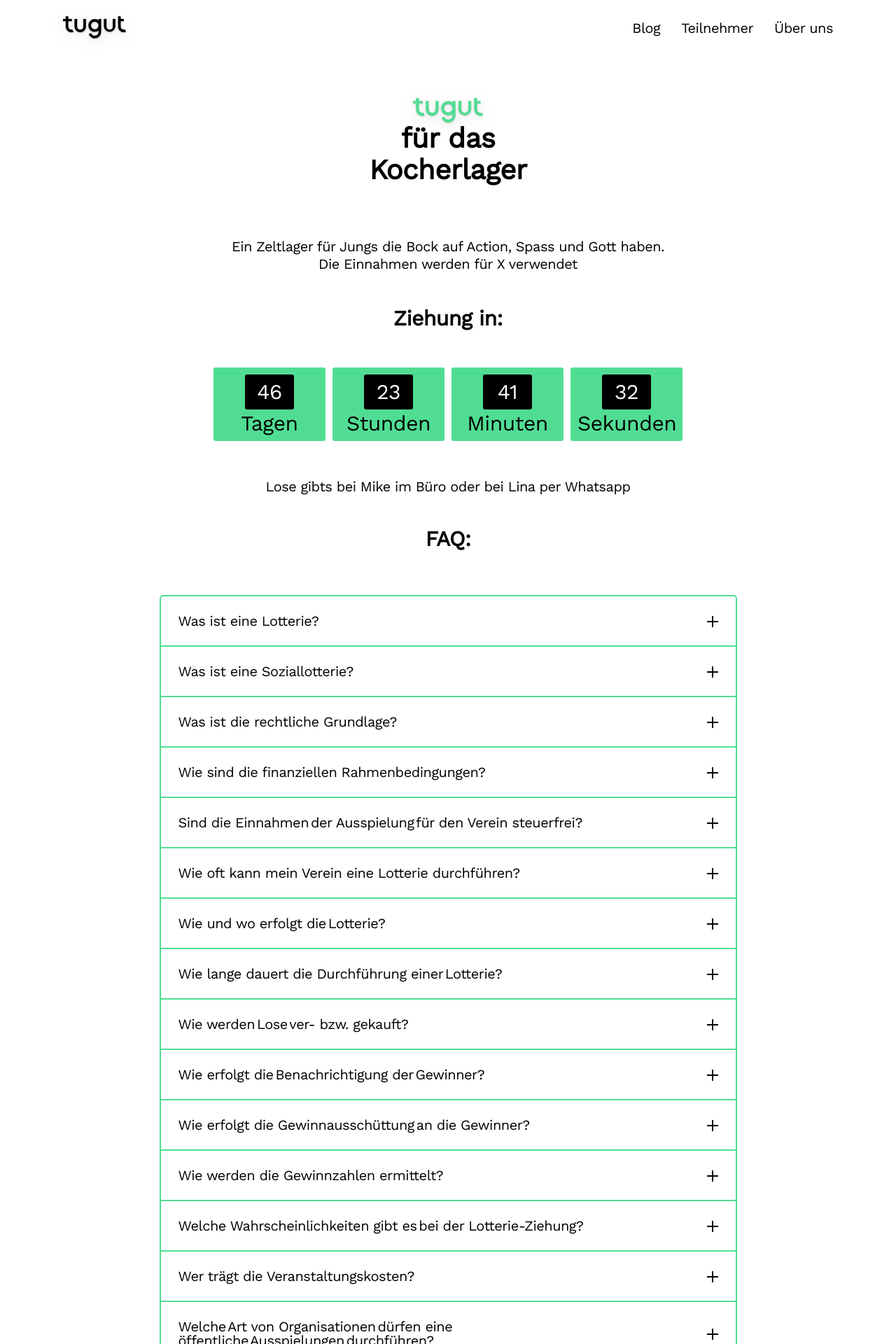
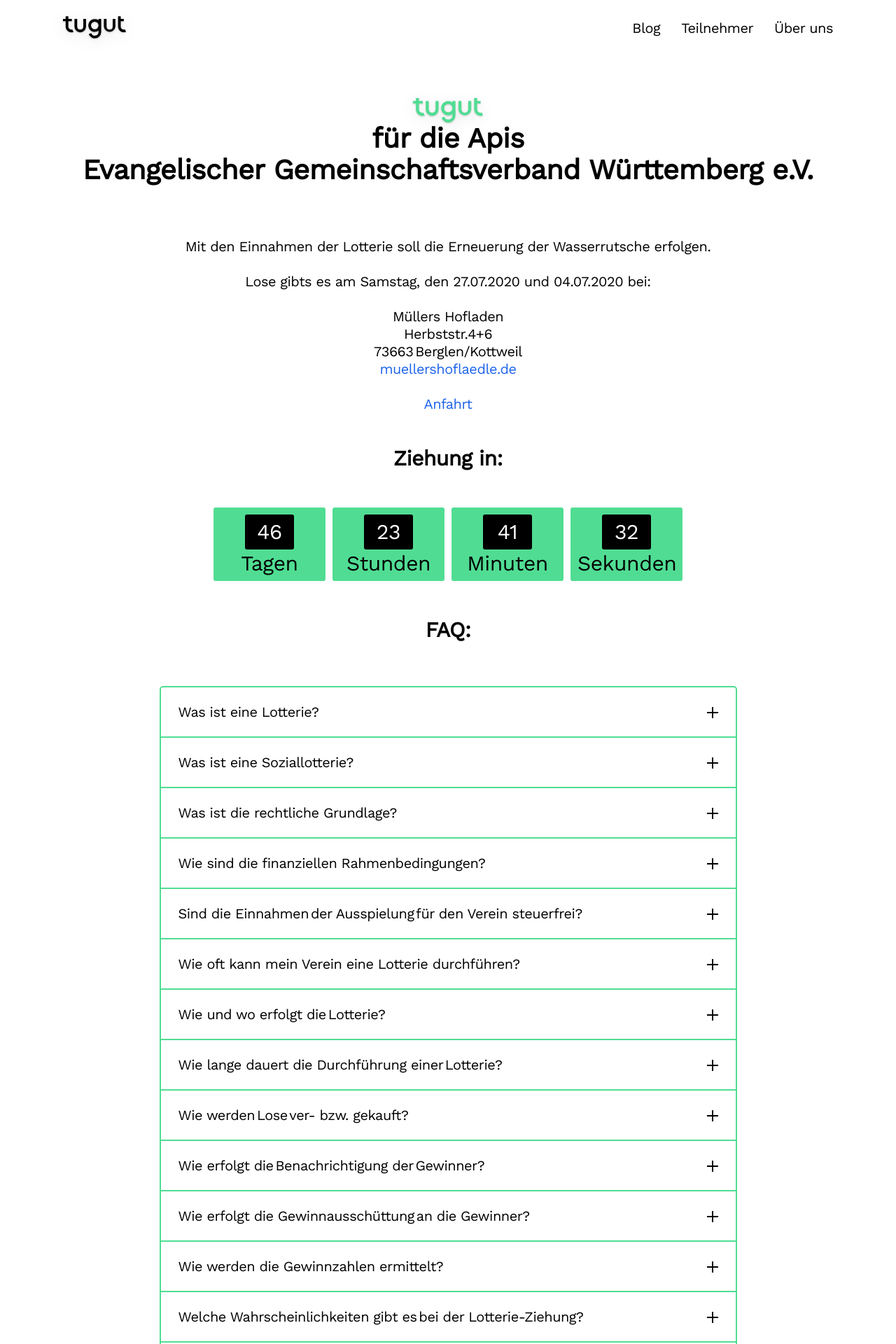
Before and after one commit to tugut-de/site, a Jekyll site: the page built from _pages/kocherlager.html, in a window 1280 px wide. Shown: the top 1920 px of the page at 70% size. Built offline with Jekyll 4.4.1, drawn with Linux system fonts in a browser that asks for light colours; nearby versions of some CDN libraries.

Commit message:
extra infos

```diff
--- a/_pages/kocherlager.html
+++ b/_pages/kocherlager.html
@@ -41,14 +41,19 @@
         <div id="what">
           <div id="lotterie">
             <img class="text-logo" src="{{ site.url }}{{ site.baseurl }}/assets/logo_green.svg"/>
-            <div>für das</div>
-            <div>Kocherlager</div>
+            <div>für die Apis</div>
+            <div>Evangelischer Gemeinschaftsverband Württemberg e.V.</div>
           </div>
 
         <div class="lotterie-about">
-          <div>Ein Zeltlager für Jungs die Bock auf Action, Spass und Gott haben.<br> Die Einnahmen werden für X verwendet</div>
+          <div>Mit den Einnahmen der Lotterie soll die Erneuerung der Wasserrutsche erfolgen.</div><br>
+          <div>Lose gibts es am Samstag, den 27.07.2020 und 04.07.2020 bei:</div><br>
+          <div>Müllers Hofladen</div>
+          <div>Herbststr.4+6</div>
+          <div>73663 Berglen/Kottweil</div>
+          <div><a href="http://muellershoflaedle.de">muellershoflaedle.de</a></div><br>
+          <div><a href="https://goo.gl/maps/jkmxUKQVTrgQkhyC8">Anfahrt</a></div>
         </div>
-
         <div class="lotterie-info">
           <h1>Ziehung in:</h1>
         </div>
@@ -73,9 +78,6 @@
           </div>
         </div>
 
-        <div class="lotterie-info">
-          Lose gibts bei Mike im Büro oder bei Lina per Whatsapp
-        </div>
         <div class="lotterie-info">
           <h1>FAQ:</h1>
         </div>
--- a/_sass/layout.scss
+++ b/_sass/layout.scss
@@ -1093,6 +1093,7 @@
 .lotterie-about {
 	margin-top: 50px;
 	display: flex;
+	flex-direction: column;
 	justify-content: center;
 	align-items: center;
 	text-align: center;
```
